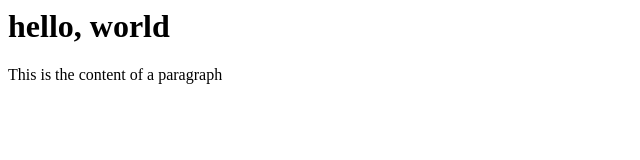
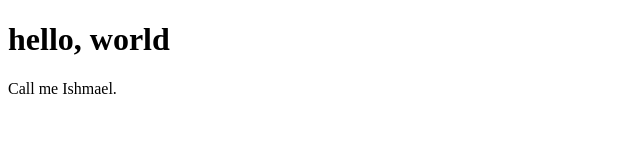
Before and after one commit to arosa822/gitTester, a plain HTML site: page index.html in a window 1280 px wide. Shown: the whole page, without its empty margins (0-640 px from the left). Drawn offline with Linux system fonts and the light colour scheme.

Commit message:
add structure

```diff
--- a/index.html
+++ b/index.html
@@ -1,3 +1,10 @@
-<h1>hello, world</h1>
-
-<p>This is the content of a paragraph </p>
+<!DOCTYPE html>
+    <html>
+        <head>
+            <title></title>
+        </head>
+        <body>
+            <h1>hello, world</h1>
+            <p>Call me Ishmael.</p>
+        </body>
+    </html>
```
